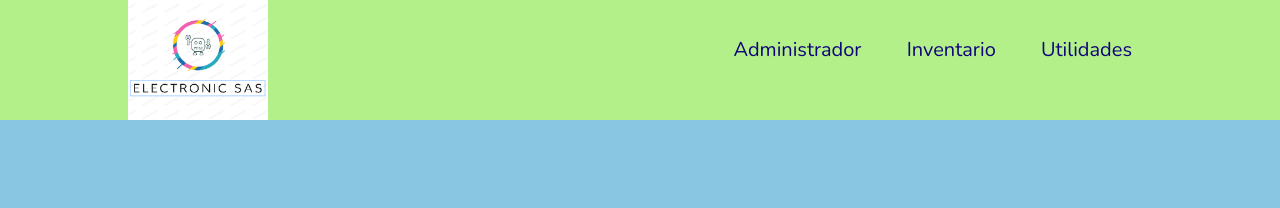
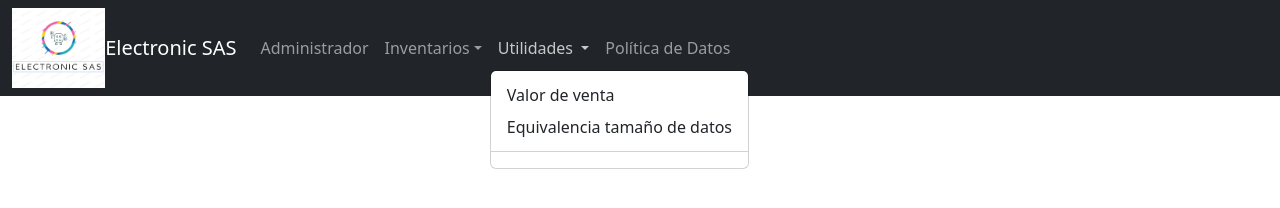
Before and after one commit to moniktv/TrabajoColaborativo_Prog_web, a plain HTML site: page index.html in a window 1280 px wide. Both pictures are taken after a click on the button "Utilidades". Drawn offline with nearby package versions, Linux system fonts and the light colour scheme; files whose address does not match are found by name.

Commit message:
Update index.html

```diff
--- a/index.html
+++ b/index.html
@@ -1,27 +1,64 @@
-<!DOCTYPE html>
+<!doctype html>
 <html lang="en">
-<head>
-    <meta charset="UTF-8">
-    <meta http-equiv="X-UA-Compatible" content="IE=edge">
-    <meta name="viewport" content="width=device-width, initial-scale=1.0">
-    <link rel="stylesheet" href="https://cdn.jsdelivr.net/npm/bootstrap@4.0.0/dist/css/bootstrap.min.css" integrity="sha384-Gn5384xqQ1aoWXA+058RXPxPg6fy4IWvTNh0E263XmFcJlSAwiGgFAW/dAiS6JXm" crossorigin="anonymous">
-    <title>ELECTRONIC SAS</title>
-    <link rel="stylesheet" href="styles.css">
-</head>
-<body>
-    <header class="header">
-        <div class="logo">
-            <img src="C:\Users\monik\Desktop\TrabajoColaborativo_Prog_web\img\logo.PNG" alt="logo de la empresa">
+  <head>
+    <meta charset="utf-8">
+    <meta name="viewport" content="width=device-width, initial-scale=1">
+    <title>Bootstrap demo</title>
+    <link href="https://cdn.jsdelivr.net/npm/bootstrap@5.2.2/dist/css/bootstrap.min.css" rel="stylesheet" integrity="sha384-Zenh87qX5JnK2Jl0vWa8Ck2rdkQ2Bzep5IDxbcnCeuOxjzrPF/et3URy9Bv1WTRi" crossorigin="anonymous">
+    </head>
+  <body>
+
+    <nav class="navbar navbar-expand-sm bg-dark navbar-dark">
+
+         <div class="container-fluid">
+            <div class="Logo" >
+                <img src="C:\Users\monik\Desktop\TrabajoColaborativo_Prog_web\img\logo.PNG" height="80px" >
+
+              </div>
+          <a class="navbar-brand" href="#">Electronic SAS</a>
+
+          <button class="navbar-toggler" type="button" data-bs-toggle="collapse" data-bs-target="#collapsibleNavbar">
+            <span class="navbar-toggler-icon"></span>
+
+          </button>
+          <div class="collapse navbar-collapse" id="collapsibleNavbar">
+             <ul class="navbar-nav">
+              <li class="nav-item">
+                <a class="nav-link" href="https://www.unad.edu.co">Administrador</a>
+              </li>
+              <li class="nav-item dropdown">
+                <a class="nav-link dropdown-toggle" href="#" role="button" data-bs-toggle="dropdown">Inventarios</a>
+                <ul class="dropdown-menu">
+                  <li><a class="dropdown-item" href="insertar.html">Registrar</a></li>
+                  <li><a class="dropdown-item" href="#">Eliminar</a></li>
+                  <li><a class="dropdown-item" href="#">Consultar</a></li>
+                  <li><a class="dropdown-item" href="#">Actualizar</a></li>
+                  <li><hr class="dropdown-divider"></li>
+                </ul>
+              </li>
+              <li class="nav-item dropdown">
+                <a class="nav-link dropdown-toggle" href="#" role="button" data-bs-toggle="dropdown" aria-expanded="false">
+                  Utilidades
+                </a>
+                <ul class="dropdown-menu">
+                  <li><a class="dropdown-item" href="#">Valor de venta</a></li>
+                  <li><a class="dropdown-item" href="#">Equivalencia tamaño de datos </a></li>
+                  <li><hr class="dropdown-divider"></li>
+
+                </ul>
+              </li>
+              <li class="nav-item">
+                <a class="nav-link" href="#">Política de Datos</a>
+              </li>
+
+              </ul>
+             </div>
+
         </div>
 
-        <nav>
-            <ul class="nav-links">
-                <li><a href="#">Administrador</a></li>
-                <li><a href="#">Inventario</a></li>
-                <li><a href="#">Utilidades</a></li>
+      </nav>
 
-            </ul>
-        </nav>
-    </header>
-</body>
+    <script src="https://cdn.jsdelivr.net/npm/@popperjs/core@2.11.6/dist/umd/popper.min.js" integrity="sha384-oBqDVmMz9ATKxIep9tiCxS/Z9fNfEXiDAYTujMAeBAsjFuCZSmKbSSUnQlmh/jp3" crossorigin="anonymous"></script>
+<script src="https://cdn.jsdelivr.net/npm/bootstrap@5.2.2/dist/js/bootstrap.min.js" integrity="sha384-IDwe1+LCz02ROU9k972gdyvl+AESN10+x7tBKgc9I5HFtuNz0wWnPclzo6p9vxnk" crossorigin="anonymous"></script>
+  </body>
 </html>
```
